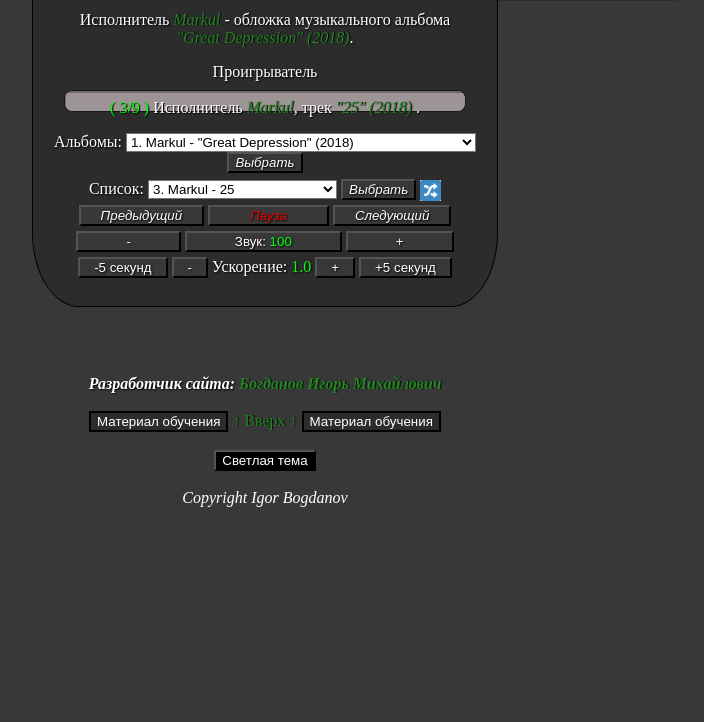
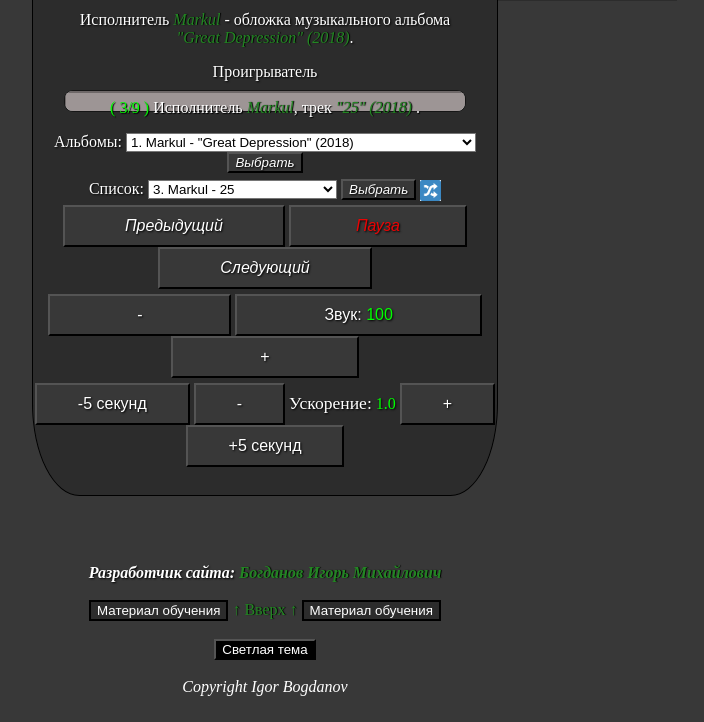
Before and after one commit to IgorBogdanov97/Project, a plain HTML site: page HTML.html in a window 1280 px wide. Shown: the part 3906-4628 px from the top of the page, without its empty margins (375-1079 px from the left). Before the commit the page ends 4439 px from the top, so only its background shows below. Drawn offline with Linux system fonts and the light colour scheme.

Commit message:
fix size

```diff
--- a/HTML.html
+++ b/HTML.html
@@ -143,7 +143,7 @@
 						</div>
 						<input id="music_currenttime_-5second" class="text_w_shadow_b music_currenttime" type="button" onmouseover="onmousebutton_music('music_currenttime_-5second', true)" onmouseout="onmousebutton_music('music_currenttime_-5second', false)" onclick="Music_CurrentTime(false)" value="-5 секунд">
 						<input id="music_playbackrate-" class="text_w_shadow_b music_playbackrate" type="button" onmouseover="onmousebutton_music('music_playbackrate-', true)" onmouseout="onmousebutton_music('music_playbackrate-', false)" onclick="Music_PlayBackRate(false)" value="-">
-						<span class="text_w_shadow_b">Ускорение: <span id="music_playbackrate">1.0</span></span>
+						<span class="text_w_shadow_b"><span class="music_speed">Ускорение:</span> <span id="music_playbackrate">1.0</span>
 						<input id="music_playbackrate+" class="text_w_shadow_b music_playbackrate" type="button" onmouseover="onmousebutton_music('music_playbackrate+', true)" onmouseout="onmousebutton_music('music_playbackrate+', false)" onclick="Music_PlayBackRate(true)" value="+">
 						<input id="music_currenttime_+5second" class="text_w_shadow_b music_currenttime" type="button" onmouseover="onmousebutton_music('music_currenttime_+5second', true)" onmouseout="onmousebutton_music('music_currenttime_+5second', false)" onclick="Music_CurrentTime(true)" value="+5 секунд">
 					</div>
--- a/css/music.css
+++ b/css/music.css
@@ -117,7 +117,8 @@ progress#music_progress.music_night_3::-webkit-progress-value { /* фон зап
 }
 
 .music_volume {
-    padding: 1px 48px;
+    font-size: 100%;
+    padding: 10px 87px;
     background: #96acac;
 }
 
@@ -126,14 +127,16 @@ progress#music_progress.music_night_3::-webkit-progress-value { /* фон зап
 }
 
 #music_nexttrack, #music_previoustrack {
-    padding: 1px 20px;
+    font-size: 100%;
+    padding: 10px 60px;
     font-style: oblique;
     background: #96acac;
 }
 
 #music_pause {
+    font-size: 100%;
     color: #ff0000e6;
-    padding: 1px 40px;
+    padding: 10px 65px;
     font-style: oblique;
     background: #96acac;
     text-shadow: 1px 1px 2px black;
@@ -149,12 +152,18 @@ progress#music_progress.music_night_3::-webkit-progress-value { /* фон зап
 }
 
 .music_currenttime, .music_playbackrate {
-    padding: 1px 14px;
+    font-size: 100%;
+    padding: 10px 41px;
     background: #96acac;
 }
 
 #music_volume, #music_playbackrate {
+    font-size: 100%;
     color: lime;
+}
+
+.music_speed {
+    font-size: 110%;
 }
 
 @media screen and (max-width: 980px) {
```
